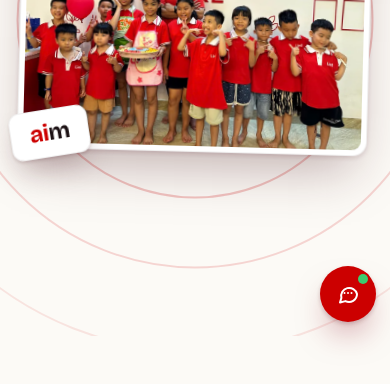
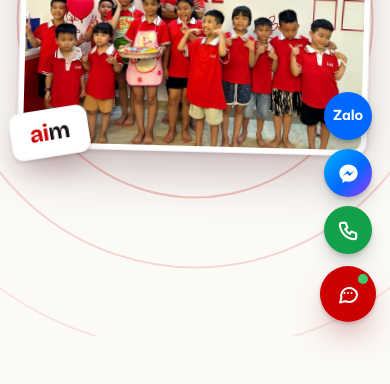
Before and after one commit to dvhoangtb-sketch/lino, a plain HTML site: page index.html in a window 390 px wide. Shown: the part 508-892 px from the top of the page. Drawn offline with nearby package versions, Linux system fonts and the light colour scheme.

Commit message:
Thêm nút liên hệ nhanh: Zalo, Messenger fanpage, gọi hotline
Co-Authored-By: Claude Opus 5.5 <noreply@anthropic.com>

```diff
--- a/site.css
+++ b/site.css
@@ -116,7 +116,7 @@ p { margin: 0; }
 @media (hover: hover) and (pointer: fine) { .chat-fab:hover { background: var(--red-deep); transform: translateY(-2px); } }
 
 .chat-nudge {
-  position: fixed; z-index: 59; right: 22px; bottom: 96px; max-width: 18rem;
+  position: fixed; z-index: 59; right: 96px; bottom: 26px; max-width: 18rem;
   padding: 14px 40px 14px 16px; border-radius: 18px 18px 6px 18px; background: #fff; color: var(--sc-ink);
   font: 500 0.98rem/1.45 var(--sc-font-text);
   box-shadow: 0 2px 4px hsl(352 55% 18% / 0.12), 0 18px 34px -14px hsl(352 55% 18% / 0.4), inset 0 0 0 1px color-mix(in srgb, var(--sc-ink) 7%, transparent);
@@ -180,6 +180,30 @@ p { margin: 0; }
 .chat__send svg { width: 20px; height: 20px; }
 .chat__send:focus-visible { outline: 2px solid var(--sc-ink); outline-offset: 2px; }
 
+/* ---------------------------------------------------------- quick contact -- */
+.quick { position: fixed; z-index: 58; right: 22px; bottom: 98px; display: flex; flex-direction: column; gap: 10px;
+  transition: opacity 260ms var(--ease), transform 320ms var(--ease); }
+.chat-open .quick { opacity: 0; transform: translateY(12px); pointer-events: none; }
+.quick__btn { position: relative; display: grid; place-items: center; width: 52px; height: 52px; border-radius: 50%; text-decoration: none; color: #fff;
+  box-shadow: 0 2px 4px rgb(0 0 0 / 0.16), 0 12px 24px -10px rgb(0 0 0 / 0.45); transition: transform 240ms var(--ease); }
+.quick__btn:active { transform: scale(0.94); }
+.quick__btn:focus-visible { outline: 2px solid var(--sc-ink); outline-offset: 3px; }
+.quick__btn--zalo { background: #0068FF; }
+.quick__btn--mess { background: linear-gradient(135deg, #00B2FF 0%, #006AFF 55%, #A033FF 100%); }
+.quick__btn--call { background: #13A04A; }
+.quick__ico { display: grid; place-items: center; font: 800 0.86rem/1 "Be Vietnam Pro", system-ui, sans-serif; letter-spacing: -0.02em; }
+.quick__ico svg { width: 25px; height: 25px; }
+.quick__btn--call::after { content: ""; position: absolute; inset: 0; border-radius: 50%; box-shadow: 0 0 0 0 rgb(19 160 74 / 0.55); animation: ring 2.4s var(--ease) infinite; }
+@keyframes ring { 0% { box-shadow: 0 0 0 0 rgb(19 160 74 / 0.5); } 70%, 100% { box-shadow: 0 0 0 14px rgb(19 160 74 / 0); } }
+.quick__tip { position: absolute; right: calc(100% + 10px); top: 50%; translate: 0 -50%; white-space: nowrap; padding: 7px 12px; border-radius: 999px;
+  background: var(--sc-ink); color: #fff; font: 600 0.85rem/1 var(--sc-font-text); opacity: 0; transform: translateX(6px); pointer-events: none;
+  transition: opacity 200ms var(--ease), transform 260ms var(--ease); }
+@media (hover: hover) and (pointer: fine) {
+  .quick__btn:hover { transform: translateY(-2px) scale(1.05); }
+  .quick__btn:hover .quick__tip, .quick__btn:focus-visible .quick__tip { opacity: 1; transform: none; }
+}
+@media (prefers-reduced-motion: reduce) { .quick__btn--call::after { animation: none; } }
+
 /* -------------------------------------------------------------------- phone -- */
 @media (max-width: 860px) {
   :root { --dock-h: 76px; }
@@ -198,7 +222,11 @@ p { margin: 0; }
   .chat-fab > span:last-child { position: absolute; width: 1px; height: 1px; overflow: hidden; clip-path: inset(50%); white-space: nowrap; }
   .chat-fab__dot { top: 8px; left: auto; right: 8px; }
   .dock.is-away ~ .chat-fab { bottom: calc(14px + env(safe-area-inset-bottom, 0px)); }
-  .chat-nudge { right: 14px; bottom: calc(var(--dock-h) + 80px + env(safe-area-inset-bottom, 0px)); }
+  .quick { right: 18px; bottom: calc(var(--dock-h) + 82px + env(safe-area-inset-bottom, 0px)); gap: 9px; transition: opacity 260ms var(--ease), transform 320ms var(--ease), bottom 320ms var(--ease); }
+  .dock.is-away ~ .quick { bottom: calc(82px + env(safe-area-inset-bottom, 0px)); }
+  .quick__btn { width: 48px; height: 48px; }
+  .quick__ico svg { width: 23px; height: 23px; }
+  .chat-nudge { right: 80px; bottom: calc(var(--dock-h) + 18px + env(safe-area-inset-bottom, 0px)); max-width: 15rem; }
   .chat { right: 0; bottom: 0; width: 100vw; height: min(92svh, 46rem); border-radius: 24px 24px 0 0; transform-origin: 50% 100%; transform: translateY(40px); }
 }
 
--- a/site.js
+++ b/site.js
@@ -163,6 +163,19 @@
     '<form class="chat__bar" autocomplete="off"><label class="vh" for="chat-in">Nhập câu hỏi</label>' +
     '<input id="chat-in" name="q" placeholder="Anh chị hỏi gì cũng được ạ…" enterkeyhint="send">' +
     '<button class="chat__send" type="submit" aria-label="Gửi">' + ICON_SEND + '</button></form>';
+
+  /* quick contact: Zalo, Messenger, phone call, one tap each */
+  var MESSENGER = 'https://m.me/609653045570181';
+  var quick = document.createElement('nav');
+  quick.className = 'quick'; quick.setAttribute('aria-label', 'Liên hệ nhanh với Lino');
+  quick.innerHTML =
+    '<a class="quick__btn quick__btn--zalo" href="' + ZALO + '" target="_blank" rel="noopener" aria-label="Nhắn Zalo cho Lino, số ' + PHONE_SHOW + '">' +
+      '<span class="quick__ico" aria-hidden="true">Zalo</span><span class="quick__tip">Nhắn Zalo</span></a>' +
+    '<a class="quick__btn quick__btn--mess" href="' + MESSENGER + '" target="_blank" rel="noopener" aria-label="Nhắn tin fanpage Lino qua Messenger">' +
+      '<span class="quick__ico" aria-hidden="true"><svg viewBox="0 0 24 24"><path fill="currentColor" d="M12 2.5C6.6 2.5 2.5 6.4 2.5 11.6c0 2.8 1.2 5.2 3.2 6.9v3.3l3-1.7c1 .3 2.1.4 3.3.4 5.4 0 9.5-3.9 9.5-9S17.4 2.5 12 2.5zm1 12.1-2.4-2.6-4.7 2.6 5.2-5.5 2.5 2.6 4.6-2.6-5.2 5.5z"/></svg></span><span class="quick__tip">Nhắn fanpage</span></a>' +
+    '<a class="quick__btn quick__btn--call" href="tel:' + PHONE + '" aria-label="Gọi hotline Lino ' + PHONE_SHOW + '">' +
+      '<span class="quick__ico" aria-hidden="true"><svg viewBox="0 0 24 24" fill="none" stroke="currentColor" stroke-width="2.2" stroke-linecap="round" stroke-linejoin="round"><path d="M5 4h4l2 5-2.5 1.5a11 11 0 0 0 5 5L15 13l5 2v4a2 2 0 0 1-2 2A16 16 0 0 1 3 6a2 2 0 0 1 2-2"/></svg></span><span class="quick__tip">' + PHONE_SHOW + '</span></a>';
+  document.body.appendChild(quick);
 
   document.body.appendChild(nudge);
   document.body.appendChild(fab);
```
